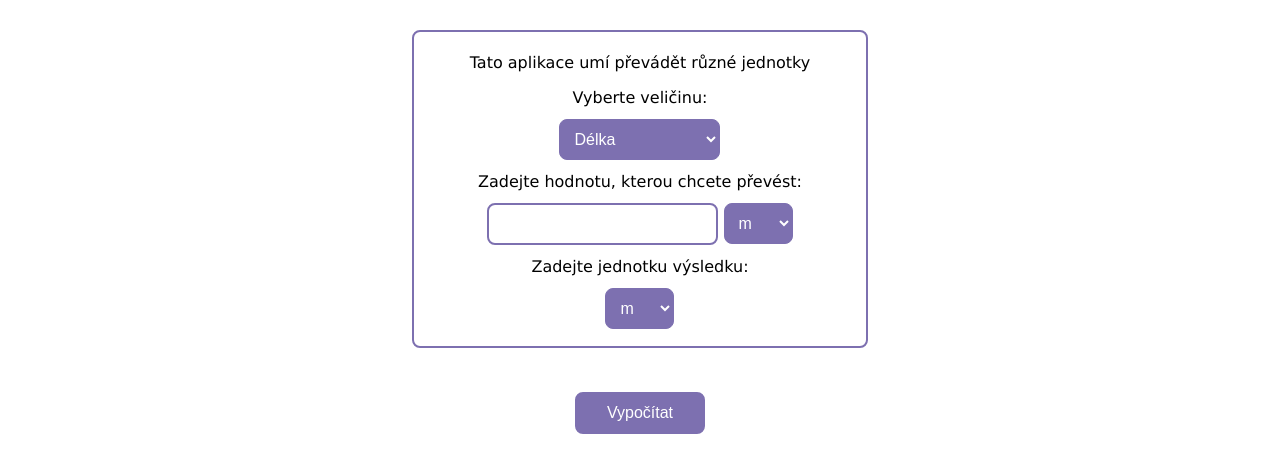
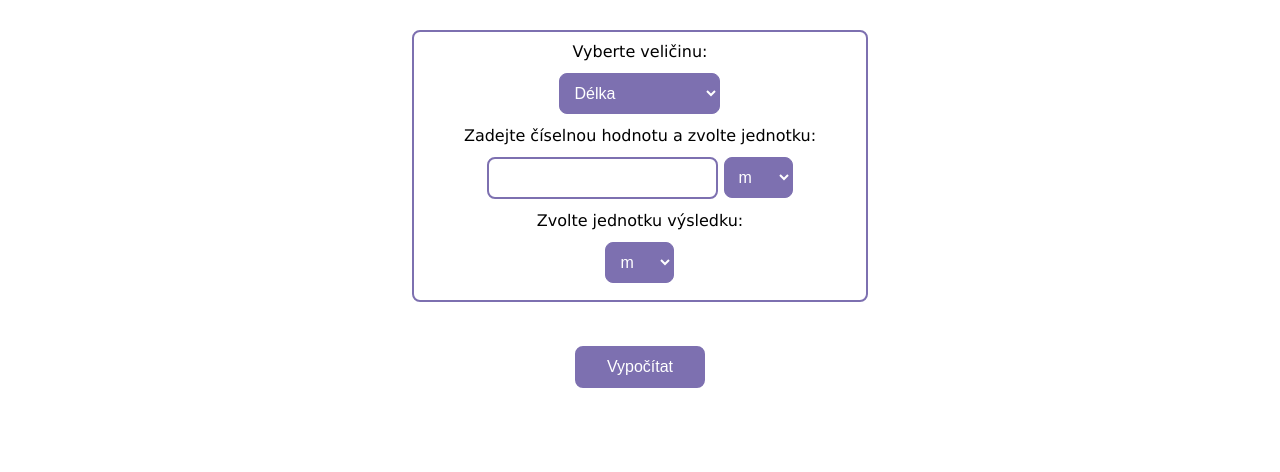
Before and after one commit to Dejvik05/Converter, a plain HTML site: page index.html in a window 1280 px wide. Shown: the part 188-660 px from the top of the page. Drawn offline with Linux system fonts and the light colour scheme.

Commit message:
Add files via upload

```diff
--- a/index.html
+++ b/index.html
@@ -15,14 +15,13 @@
 
     <h1>Převodník jednotek</h1>
     <div class="inputs">
-    <p class="introduction">Tato aplikace umí převádět různé jednotky</p>
-    <label for="units">Vyberte veličinu:</label><br>
+    <label for="units" class="unit_label">Vyberte veličinu:</label><br>
     <select class="select" id="units" onchange="">
     </select><br>
-    <label for="value_input">Zadejte hodnotu, kterou chcete převést:</label><br>
+    <label for="value_input">Zadejte číselnou hodnotu a zvolte jednotku:</label><br>
     <input id="value_input" type="number">
     <select id="input_unit"></select><br>
-    <label for="output_unit">Zadejte jednotku výsledku:</label><br>
+    <label for="output_unit">Zvolte jednotku výsledku:</label><br>
     <select id="output_unit" class="output_unit"></select><br>
     </div>
     <br>
--- a/index.js
+++ b/index.js
@@ -45,14 +45,14 @@ let units = [
     new Unit("mA", "mA", "Elektrický proud", (value) => {return value / 1000}, (value) => {return value * 1000}),
     //U resistance
     new Unit("Ω", "Ω", "Elektrický odpor", (value) => {return value}, (value) => {return value}),
-    new Unit("mΩ", "mΩ", "Elektrický odpor", (value) => {return value * 1000}, (value) => {return value / 1000}),
-    new Unit("kΩ", "kΩ", "Elektrický odpor", (value) => {return value / 1000}, (value) => {return value * 1000}),
-    new Unit("MΩ", "MΩ", "Elektrický odpor", (value) => {return value / 1000000}, (value) => {return value * 1000000}),
+    new Unit("mΩ", "mΩ", "Elektrický odpor", (value) => {return value / 1000}, (value) => {return value * 1000}),
+    new Unit("kΩ", "kΩ", "Elektrický odpor", (value) => {return value * 1000}, (value) => {return value / 1000}),
+    new Unit("MΩ", "MΩ", "Elektrický odpor", (value) => {return value * 1000000}, (value) => {return value / 1000000}),
     //U units
     new Unit("V", "V", "Elektrické napětí", (value) => {return value}, (value) => {return value}),
-    new Unit("mV", "mV", "Elektrické napětí", (value) => {return value * 1000}, (value) => {return value / 1000}),
-    new Unit("kV", "kV", "Elektrické napětí", (value) => {return value / 1000}, (value) => {return value * 1000}),
-    new Unit("MV", "MV", "Elektrické napětí", (value) => {return value / 1000000}, (value) => {return value * 1000000})
+    new Unit("mV", "mV", "Elektrické napětí", (value) => {return value / 1000}, (value) => {return value * 1000}),
+    new Unit("kV", "kV", "Elektrické napětí", (value) => {return value * 1000}, (value) => {return value / 1000}),
+    new Unit("MV", "MV", "Elektrické napětí", (value) => {return value * 1000000}, (value) => {return value / 1000000})
 ]
 
 let unitsSelect = document.getElementById("units");
--- a/styles.css
+++ b/styles.css
@@ -49,7 +49,7 @@ body {
 
 }
 .inputs{
-    padding: 5px;
+    padding: 10px 5px 5px;
     text-align: center;
     border: 2px solid;
     display: inline-block;
@@ -100,3 +100,7 @@ input{
     margin: auto;
     display: inline-block;
 }
+.unit_label{
+    margin-top: 10px;
+    padding-top: 10px;
+}
--- a/unit.js
+++ b/unit.js
@@ -8,14 +8,21 @@ class Unit {
     }
     getValueFrom(other, value) {
         value = this.fromBase(other.toBase(value));
-        return value.toFixed(Math.max(3, this.getFloatingPoint(value))) + this.symbol;
+        value = this.isZero(value) ? 0 : value;
+        return value.toFixed(this.getFloatingPoint(value)) + this.symbol;
     }
     getFloatingPoint(value) {
+        value = Math.abs(value);
+        if (value === 0) return 3;
         let point = 0;
         while(value < 1) {
             value *= 10;
             point++;
         }
-        return point;
+        value = value.toString();
+        return point + Math.min(value.length - value.indexOf('.') - 1, 3);
+    }
+    isZero(value) {
+        return Math.abs(value) < 0.000000000001;
     }
 }
```
